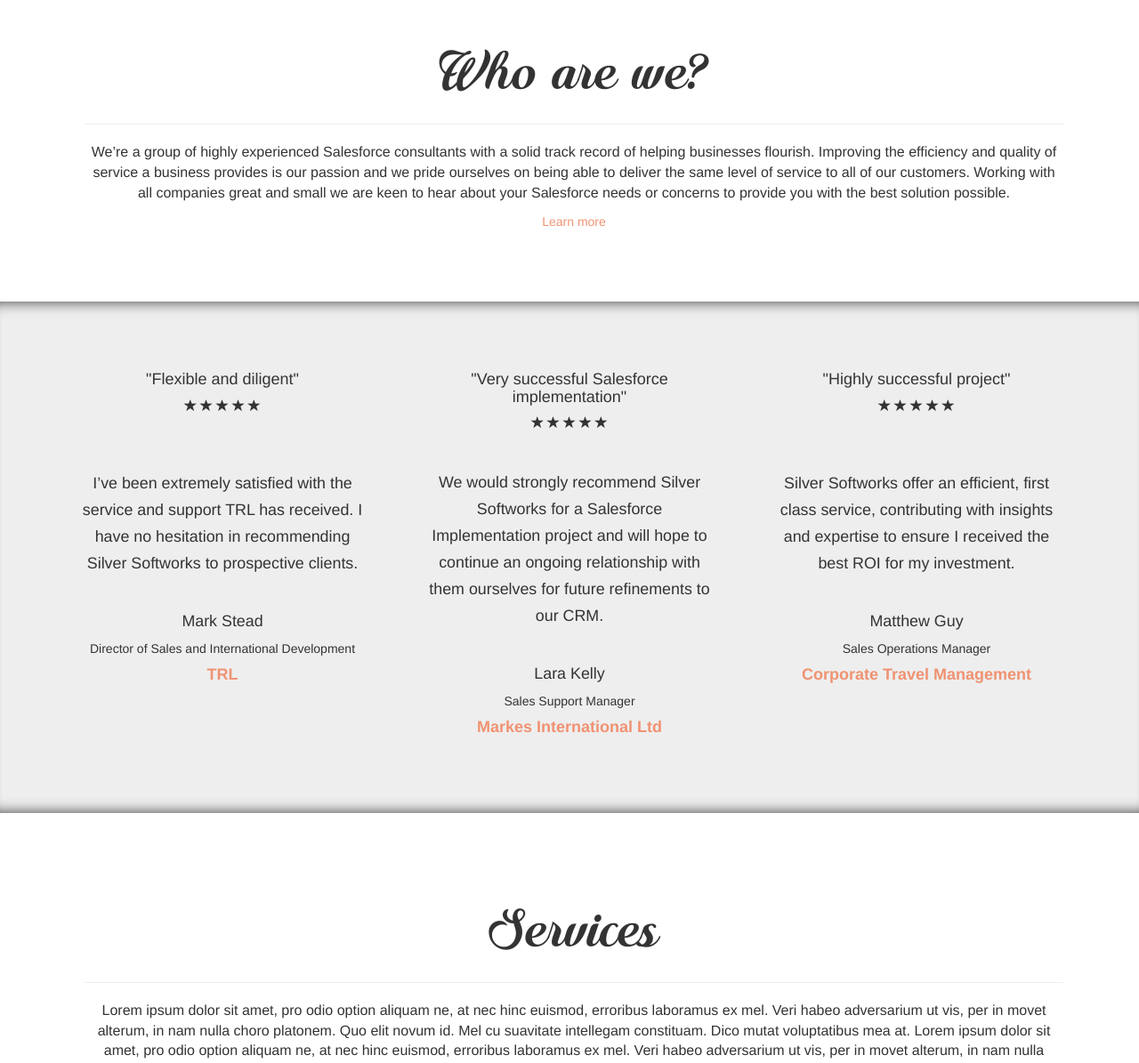
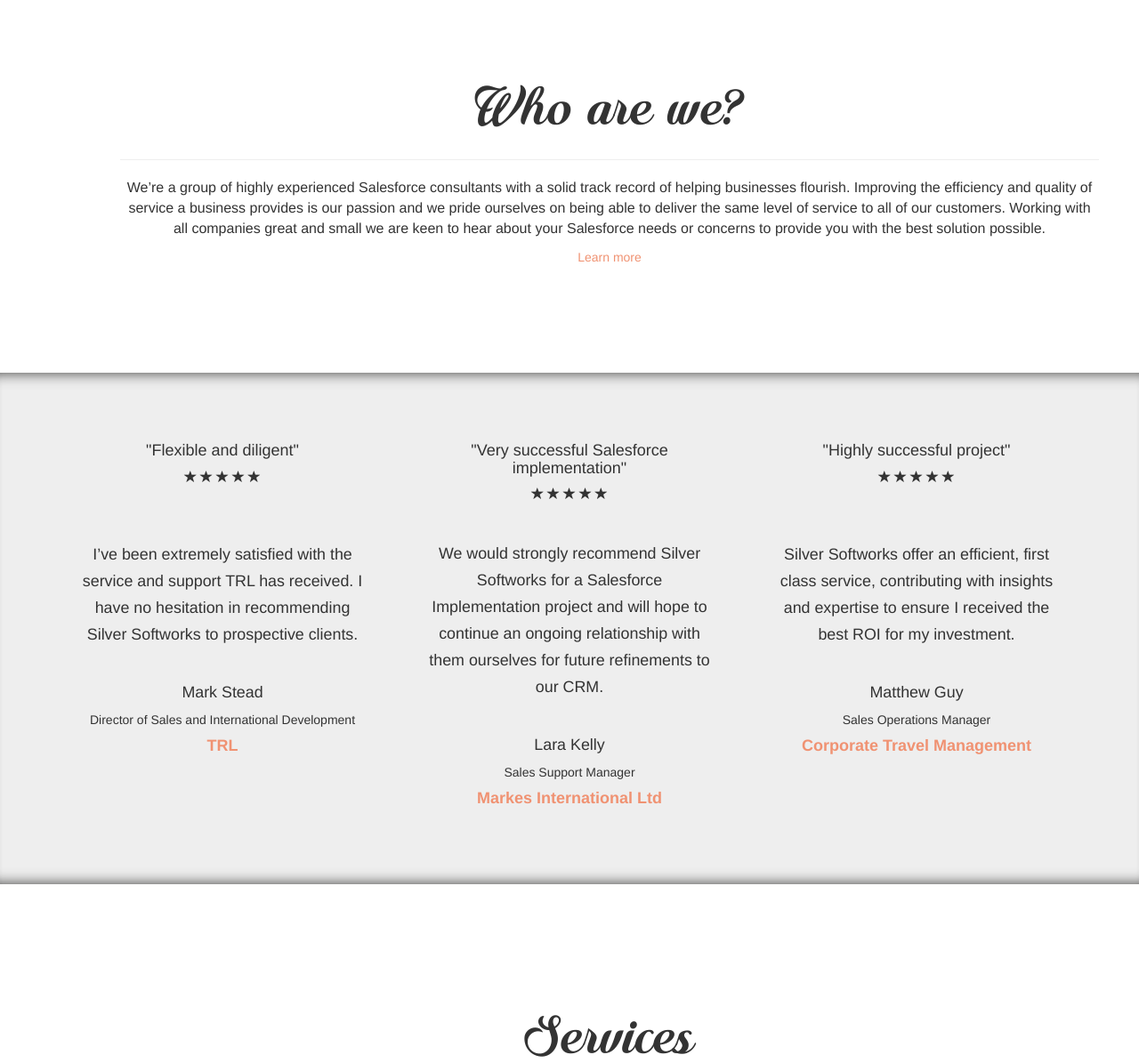
Before and after one commit to ThomasDavidPacker/Silver-Softworks, a Jekyll site: the page built from index.html, in a window 1280 px wide and 1400 px high, scrolled down 295 px. Shown: the part 205-1400 px from the top of the window at 89% size. Built offline with Jekyll 4.4.1, drawn with Linux system fonts in a browser that asks for light colours; nearby versions of some CDN libraries.

Commit message:
Updates
Updates

```diff
--- a/css/style.css
+++ b/css/style.css
@@ -86,12 +86,12 @@
 
 .c_section
 {
-	padding: 40px;
+	padding: 80px;
 }
 
 .c_section_large
 {
-	padding: 60px;
+	padding: 100px;
 }
 
 .c_review
```
